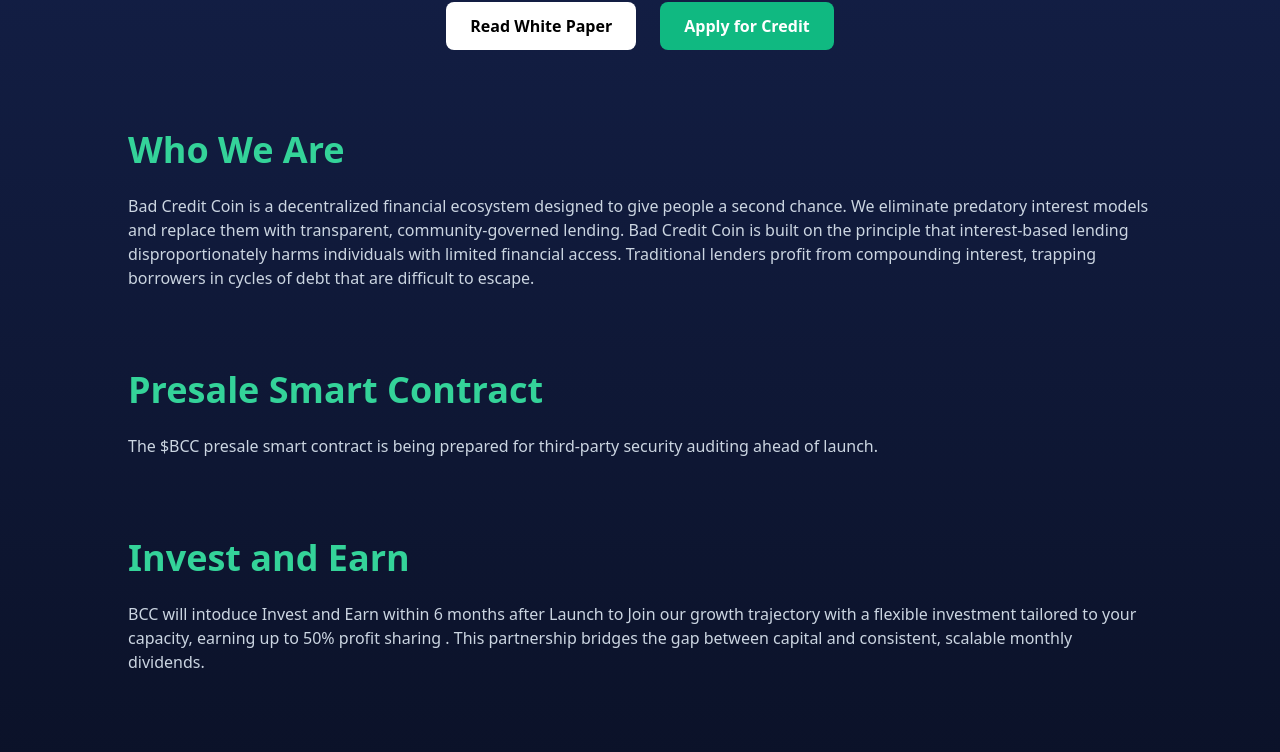
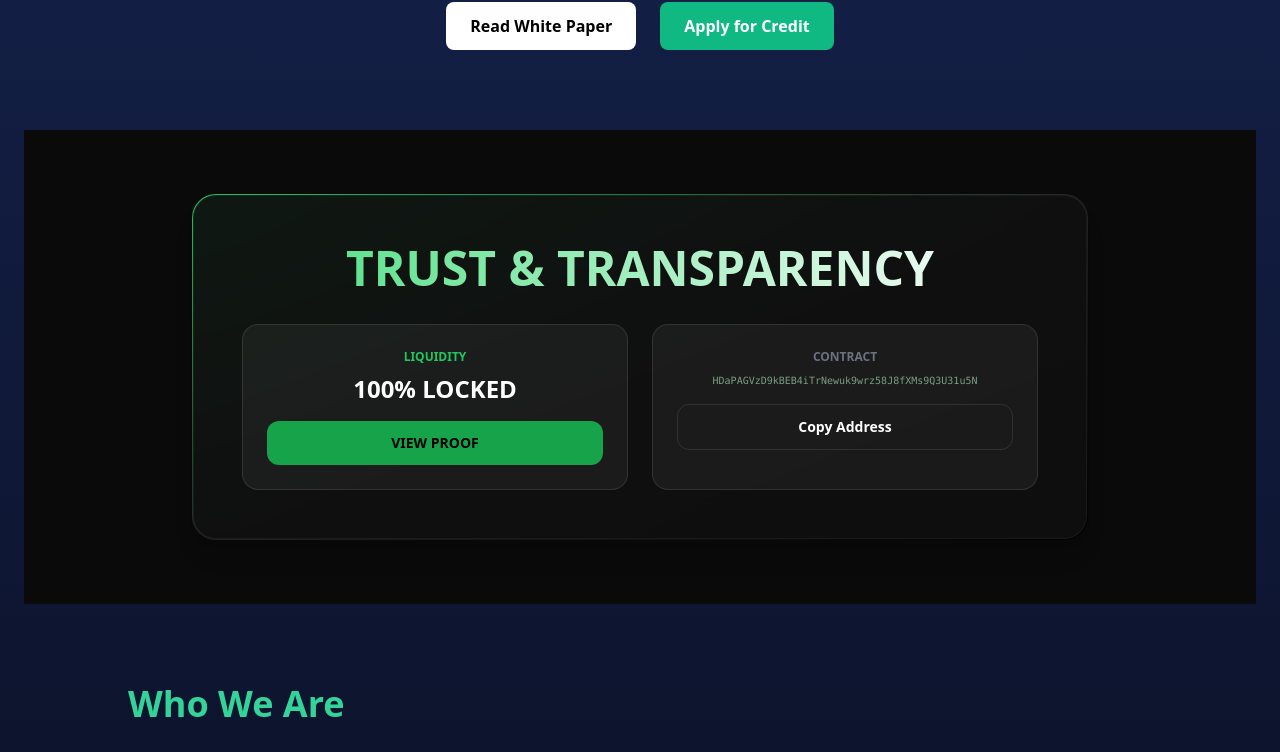
Before and after one commit to jahangirchoudhry1978-star/bad-credit-coin, a React (Vite) app: page / in a window 1280 px wide. Shown: the part 495-1247 px from the top of the page. Built offline with nearby package versions, Linux system fonts and the light colour scheme.

Commit message:
UI: Added transparency section

```diff
--- a/src/App.tsx
+++ b/src/App.tsx
@@ -8,7 +8,7 @@ import Terms from "./Terms";
 import HowToPurchase from "./HowToPurchase";
 import EcosystemSecurity from './components/EcosystemSecurity';
 import JupiterSwap from './components/JupiterSwap';
-
+// If you have other imports like './App.css', keep them here.
 // --------------------
 // MetaMask typing (TypeScript safe)
 // --------------------
@@ -23,7 +23,31 @@ declare global {
   }
 }
 
-
+const TokenStatus = () => {
+  return (
+    <section className="w-full px-4 py-16 bg-[#0a0a0a]">
+      <div className="max-w-4xl mx-auto p-[1px] rounded-3xl bg-gradient-to-br from-green-500 via-white/10 to-black shadow-xl">
+        <div className="bg-[#0f0f0f]/95 backdrop-blur-xl rounded-[23px] p-8 md:p-12 border border-white/5 text-center">
+          <h2 className="text-3xl md:text-5xl font-black mb-8 bg-gradient-to-r from-green-400 to-white bg-clip-text text-transparent">
+            TRUST & TRANSPARENCY
+          </h2>
+          <div className="grid grid-cols-1 md:grid-cols-2 gap-6">
+            <div className="p-6 rounded-2xl bg-white/5 border border-white/10 hover:border-green-500/50 transition-all">
+              <h3 className="text-green-500 font-bold uppercase text-xs mb-2">Liquidity</h3>
+              <p className="text-2xl font-bold text-white mb-4">100% LOCKED</p>
+              <a href="STREAMFLOW_LINK_HERE" target="_blank" className="block w-full py-3 rounded-xl bg-green-600 text-black font-bold uppercase text-sm">View Proof</a>
+            </div>
+            <div className="p-6 rounded-2xl bg-white/5 border border-white/10">
+              <h3 className="text-gray-500 font-bold uppercase text-xs mb-2">Contract</h3>
+              <p className="text-[10px] font-mono text-green-200/60 mb-4 break-all">HDaPAGVzD9kBEB4iTrNewuk9wrz58J8fXMs9Q3U31u5N</p>
+              <button onClick={() => navigator.clipboard.writeText('HDaPAGVzD9kBEB4iTrNewuk9wrz58J8fXMs9Q3U31u5N')} className="w-full py-3 rounded-xl border border-white/10 text-white text-sm font-bold">Copy Address</button>
+            </div>
+          </div>
+        </div>
+      </div>
+    </section>
+  );
+};
 // Main App
 // --------------------
 export default function App() {
@@ -337,7 +361,7 @@ useEffect(() => {
                 </button>
               </div>
             </section>
-
+             <TokenStatus />
             {/* WHO WE ARE */}
             <section className="space-y-6 max-w-5xl mx-auto">
               <h2 className="text-4xl font-bold text-emerald-400">Who We Are</h2>
@@ -364,6 +388,7 @@ useEffect(() => {
              This partnership bridges the gap between capital and consistent, scalable monthly dividends.
               </p>
             </section>
+
             {/* TOKENOMICS SUMMARY */}
             <section className="grid md:grid-cols-2 gap-12 items-center">
               <div>
```
